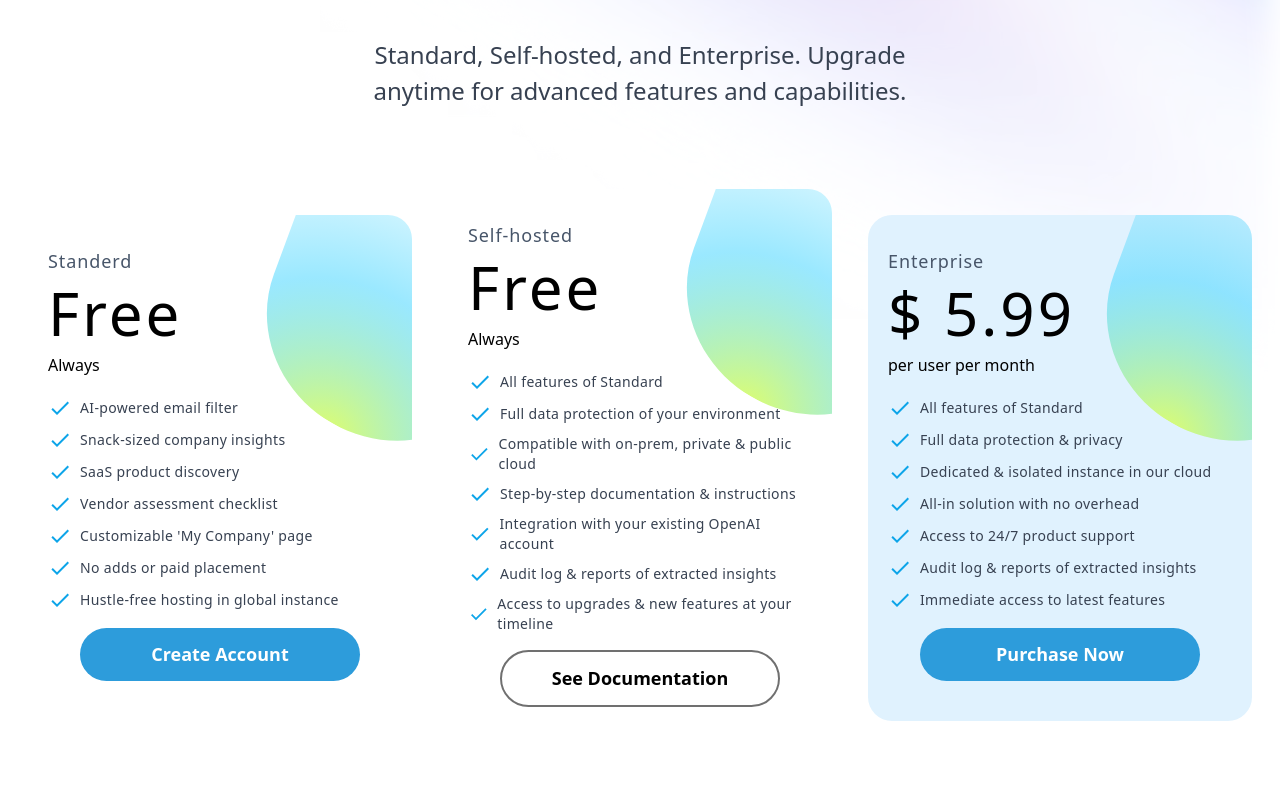
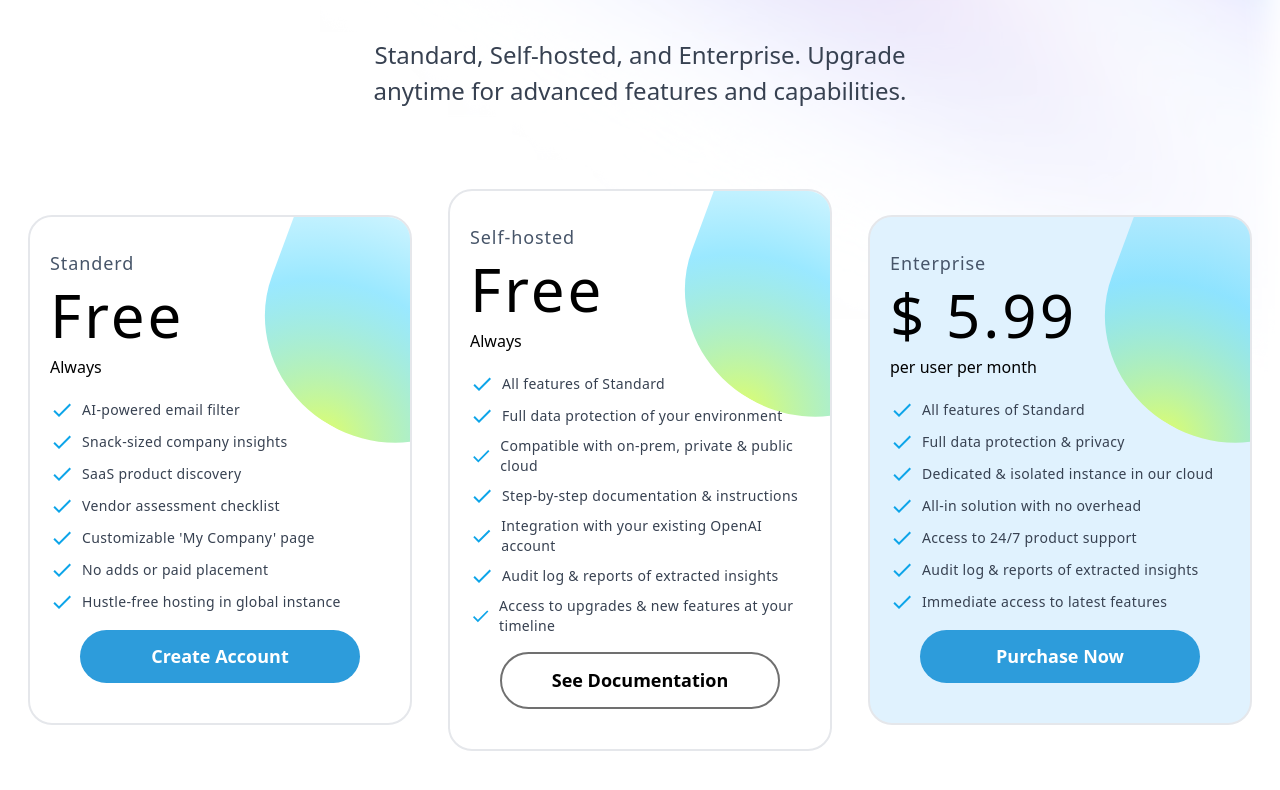
Before and after one commit to Hamdysaad20/NeferData_LandingPages, a React (Vite) app: page /pricing in a window 1280 px wide. Shown: the part 288-1078 px from the top of the page. Built offline with nearby package versions, Linux system fonts and the light colour scheme.

Commit message:
Update border style in PricingCard component

```diff
--- a/src/Components/Card/PricingCard.jsx
+++ b/src/Components/Card/PricingCard.jsx
@@ -13,7 +13,7 @@ import Button from '../Button/PrimaryButton';
  */
 const PricingCard = ({ className, title, price, renew, features, buttonText }) => {
   return (
-    <div className={`bg-white w-80  hover:scale-105 duration-500 cursor-pointer xl:w-96 rounded-3xl  px-5 pt-8 pb-8 relative overflow-hidden ${className}`}>
+    <div className={`bg-white w-80 border-2  hover:scale-105 duration-500 cursor-pointer xl:w-96 rounded-3xl  px-5 pt-8 pb-8 relative overflow-hidden ${className}`}>
       <svg className="absolute -top-20 -right-36 rotate-[300deg]" xmlns="http://www.w3.org/2000/svg" width={299} height={317} fill="none">
         <path fill="url(#a)" d="m299 317-198.88-34.078C42.42 273.076 0 220.333 0 158.45 0 96.56 42.42 43.824 100.113 33.978L299 0v317Z" />
         <defs>
```
